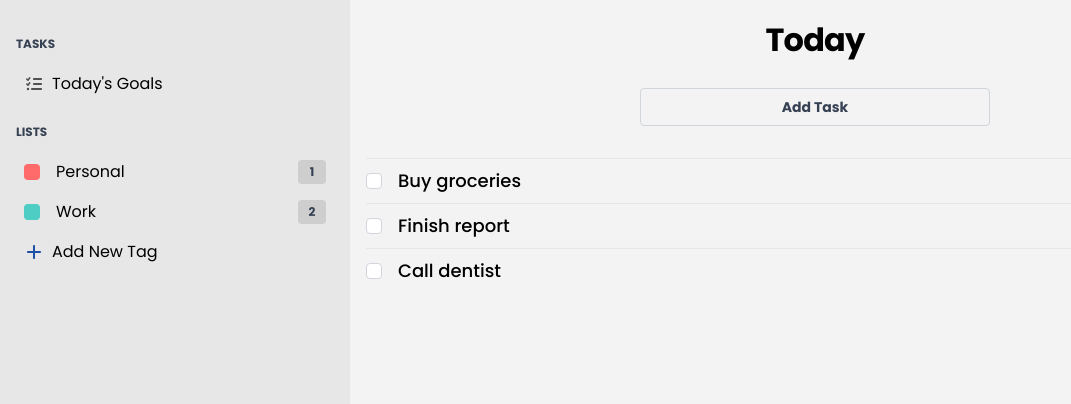
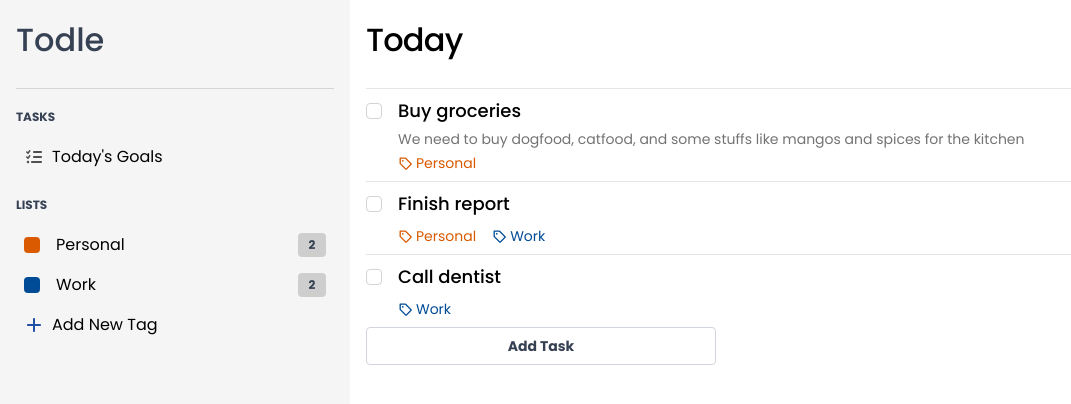
Before and after one commit to DarkMellow/Todle, a React (Vite) app: page / in a window 1280 px wide. Shown: the top 404 px of the page, without its empty margins (0-1071 px from the left). Built offline with nearby package versions, Linux system fonts and the light colour scheme.

Commit message:
v0.41 | Completed Task.js styling  to display all the tasks properly

```diff
--- a/src/App.jsx
+++ b/src/App.jsx
@@ -8,8 +8,7 @@ const initialState = {
     {
       id: 1,
       title: "Buy groceries",
-      description: "",
-      dueDate: null,
+      description: "We need to buy dogfood, catfood, and some stuffs like mangos and spices for the kitchen",
       tags: [1],
       completed: false,
     },
@@ -17,22 +16,20 @@ const initialState = {
       id: 2,
       title: "Finish report",
       description: "",
-      dueDate: null,
-      tags: [2],
+      tags: [1,2],
       completed: false,
     },
     {
       id: 3,
       title: "Call dentist",
       description: "",
-      dueDate: null,
       tags: [2],
       completed: false,
     },
   ],
   tags: [
-    { id: 1, name: "Personal", color: "#ff6b6b" },
-    { id: 2, name: "Work", color: "#4ecdc4" },
+    { id: 1, name: "Personal", color: "#d95a00" },
+    { id: 2, name: "Work", color: "#004b96" },
   ],
   activeTags: [],
   activeTask: null,
@@ -76,6 +73,7 @@ export default function App() {
 
       <MainPanel
         tasks={state.tasks}
+        tags={state.tags}
         setActivePanel={setActivePanel}
         dispatch={dispatch}
       />
--- a/src/components/MainDisplay/MainPanel.jsx
+++ b/src/components/MainDisplay/MainPanel.jsx
@@ -2,20 +2,19 @@
 
 import Task from "./Task";
 
-export default function MainPanel({ tasks, setActivePanel }) {
+export default function MainPanel({ tasks, tags, setActivePanel }) {
   return (
-    <div>
-      <div className="p-4 flex flex-col items-center">
-        <p className="text-[32px] tracking-tight font-bold mb-6">Today</p>
+    <div className="p-4">
+      <p className="text-[32px] tracking-tight font-medium mb-6">Today</p>
 
-        <button
-          onClick={() => setActivePanel(true)}
-          className="cursor-pointer text-sm font-bold text-gray-700 border py-2 border-gray-300 text-center p-1 rounded-sm shrink-0 w-[350px]">Add Task</button>
+      <div>
+        {tasks.map(t => <Task key={t.id} title={t.title} description={t.description} dueDate={t.dueDate} tags={t.tags} allTags={tags} />)}
       </div>
 
-      <div className="p-4">
-        {tasks.map(t => <Task key={t.id} title={t.title} />)}
-      </div>
+      <button
+        onClick={() => setActivePanel(true)}
+        className="cursor-pointer text-sm font-bold text-gray-700 border py-2 border-gray-300 text-center p-1 rounded-sm shrink-0 w-[350px]">Add Task
+      </button>
     </div>
   );
 }
--- a/src/components/MainDisplay/Task.jsx
+++ b/src/components/MainDisplay/Task.jsx
@@ -1,21 +1,34 @@
 import { useState } from "react";
-import { Check } from "@phosphor-icons/react";
+import { Check, CalendarBlank, Tag } from "@phosphor-icons/react";
 
-export default function Task({ title }) {
+export default function Task({ title, description, tags, allTags }) {
   const [checked, setChecked] = useState(false);
 
   return (
-    <div className="flex flex-row gap-4 items-center border-t border-gray-200 py-2">
+    <div className="flex flex-row gap-4 border-t border-neutral-200 py-2">
       <div
         onClick={() => setChecked(prev => !prev)}
-        className={`w-4 h-4 border rounded-sm cursor-pointer shrink-0 flex items-center justify-center transition-colors duration-150
-          ${checked ? "bg-blue-500 border-blue-500" : "border-gray-300 bg-white"}`}
+        className={`w-4 mt-[6px] h-4 border rounded-sm cursor-pointer shrink-0 flex items-center justify-center transition-colors duration-150
+          ${checked ? "bg-blue-500 border-blue-500" : "border-neutral-300 bg-white"}`}
       >
-        {checked && <Check size={16} color="white" weight="bold" />}
+        {checked && <Check size={28} color="white" weight="bold" />}
       </div>
-      <p className={`text-lg font-medium transition-colors duration-150 ${checked ? "line-through text-gray-400" : ""}`}>
-        {title}
-      </p>
+
+      <div className="flex flex-col">
+        <p className={`text-lg font-medium ${checked ? "line-through text-neutral-400" : ""}`}> {title} </p>
+        <p className="text-sm mt-1 text-neutral-500"> {description} </p>
+        <div className="flex gap-4 items-center mt-1">
+          {tags.map(tagId => {
+            const tag = allTags.find(t => t.id === tagId);
+            return tag ? (
+              <div key={tagId} className="flex gap-1 items-center">
+                <Tag size={14} weight="bold" color={tag.color} />
+                <p className="text-sm" style={{ color: tag.color }}>{tag.name}</p>
+              </div>
+            ) : null;
+          })}
+        </div>
+      </div>
     </div>
   );
 }
--- a/src/components/SidePanel/Sidebar.jsx
+++ b/src/components/SidePanel/Sidebar.jsx
@@ -35,7 +35,8 @@ function AddTag({ dispatch }) {
 
 export default function Sidebar({ tags, tasks, dispatch }) {
   return (
-    <div className="w-[350px] shrink-0 p-4 bg-(--color-secondary)">
+    <div className="w-[350px] shrink-0 p-4 bg-neutral-100">
+      <p className="text-[32px] text-gray-700 font-medium mb-3 border-b border-neutral-300 pb-6">Todle</p>
       <div>
         <p className="text-xs text-gray-700 font-bold mt-5 mb-3">TASKS</p>
         <div className="flex items-center gap-2 p-2 cursor-pointer hover:bg-[#f0f0f0] rounded-sm">
--- a/src/index.css
+++ b/src/index.css
@@ -5,7 +5,7 @@
 }
 
 body {
-  background-color: #f3f3f3;
+  background-color: #ffffff;
   color: black;
 }
 
```
